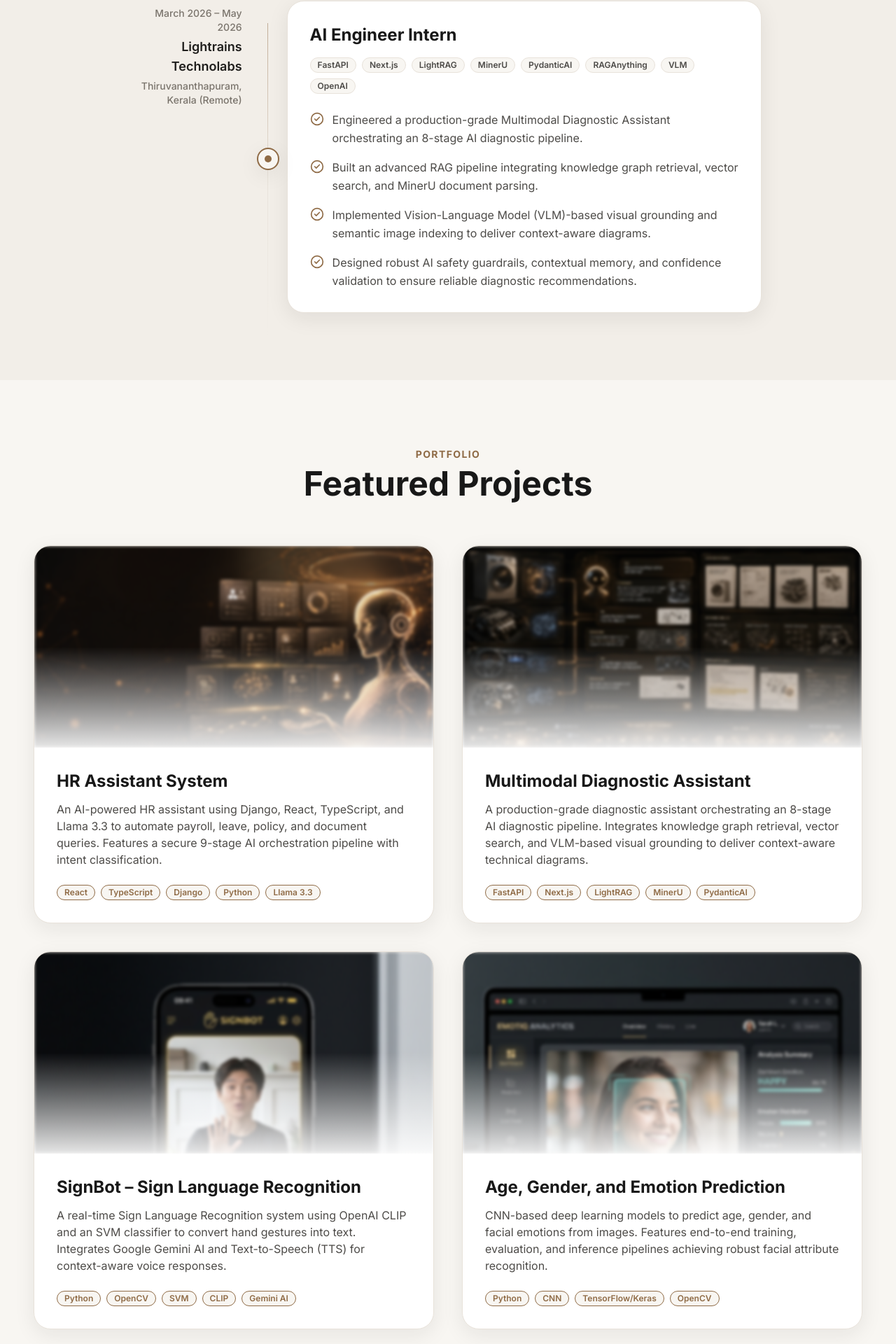
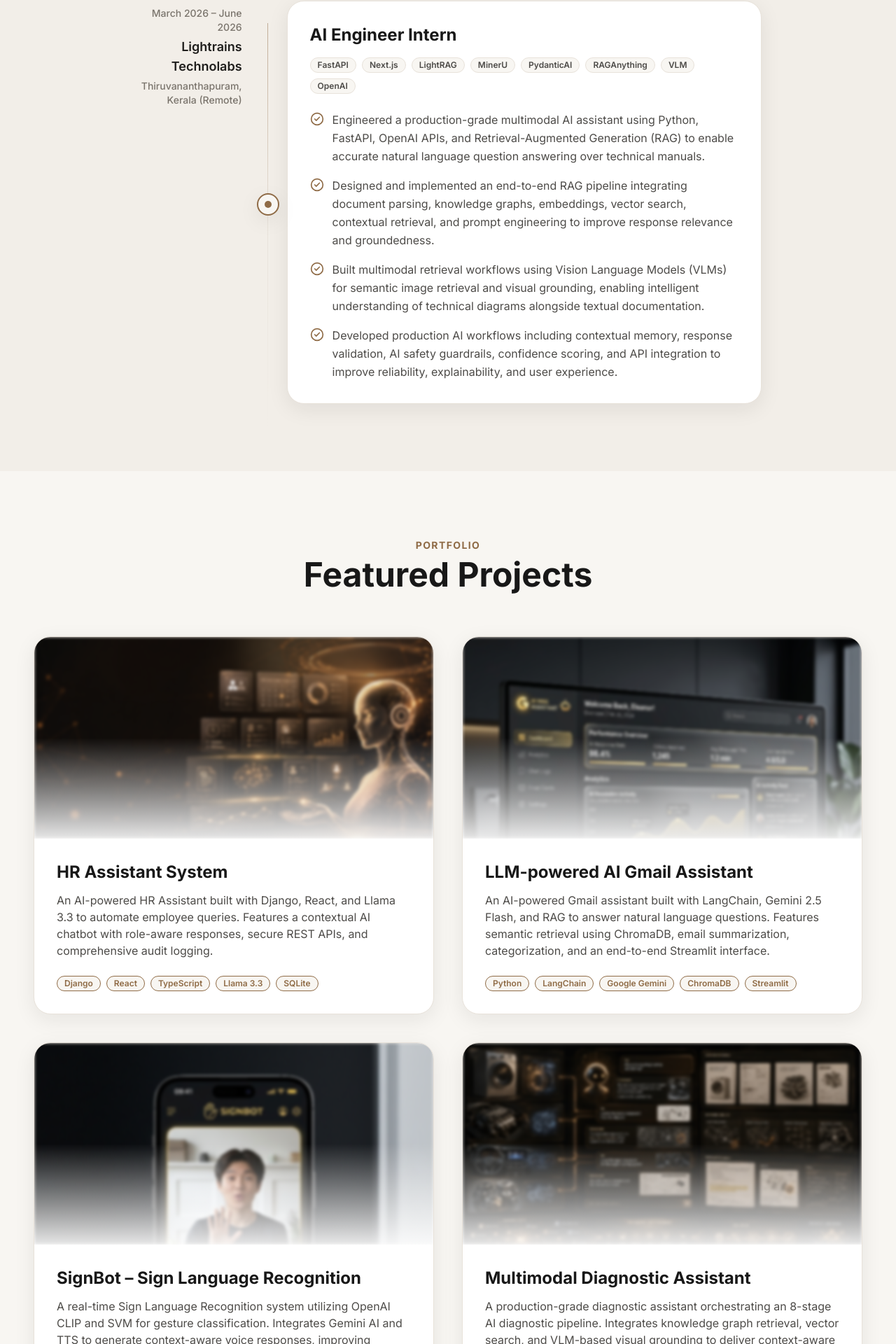
Before and after one commit to aleenavarghese29/portfolio, a Next.js app: page / in a window 1280 px wide. Shown: the part 2191-4111 px from the top of the page at 70% size. Built offline with nearby package versions, Linux system fonts and the light colour scheme.

Commit message:
Sync Experience and Projects text with latest resume

```diff
--- a/components/sections/Experience.tsx
+++ b/components/sections/Experience.tsx
@@ -9,13 +9,13 @@ const experienceData = [
     role: "AI Engineer Intern",
     company: "Lightrains Technolabs",
     location: "Thiruvananthapuram, Kerala (Remote)",
-    period: "March 2026 – May 2026",
+    period: "March 2026 – June 2026",
     technologies: ["FastAPI", "Next.js", "LightRAG", "MinerU", "PydanticAI", "RAGAnything", "VLM", "OpenAI"],
     achievements: [
-      "Engineered a production-grade Multimodal Diagnostic Assistant orchestrating an 8-stage AI diagnostic pipeline.",
-      "Built an advanced RAG pipeline integrating knowledge graph retrieval, vector search, and MinerU document parsing.",
-      "Implemented Vision-Language Model (VLM)-based visual grounding and semantic image indexing to deliver context-aware diagrams.",
-      "Designed robust AI safety guardrails, contextual memory, and confidence validation to ensure reliable diagnostic recommendations.",
+      "Engineered a production-grade multimodal AI assistant using Python, FastAPI, OpenAI APIs, and Retrieval-Augmented Generation (RAG) to enable accurate natural language question answering over technical manuals.",
+      "Designed and implemented an end-to-end RAG pipeline integrating document parsing, knowledge graphs, embeddings, vector search, contextual retrieval, and prompt engineering to improve response relevance and groundedness.",
+      "Built multimodal retrieval workflows using Vision Language Models (VLMs) for semantic image retrieval and visual grounding, enabling intelligent understanding of technical diagrams alongside textual documentation.",
+      "Developed production AI workflows including contextual memory, response validation, AI safety guardrails, confidence scoring, and API integration to improve reliability, explainability, and user experience.",
     ],
   },
 ];
--- a/components/sections/Projects.tsx
+++ b/components/sections/Projects.tsx
@@ -9,10 +9,26 @@ import { Badge } from "@/components/ui/badge";
 const projects = [
   {
     title: "HR Assistant System",
-    description: "An AI-powered HR assistant using Django, React, TypeScript, and Llama 3.3 to automate payroll, leave, policy, and document queries. Features a secure 9-stage AI orchestration pipeline with intent classification.",
+    description: "An AI-powered HR Assistant built with Django, React, and Llama 3.3 to automate employee queries. Features a contextual AI chatbot with role-aware responses, secure REST APIs, and comprehensive audit logging.",
     image: "/projects/hr_assistant.png",
-    technologies: ["React", "TypeScript", "Django", "Python", "Llama 3.3"],
+    technologies: ["Django", "React", "TypeScript", "Llama 3.3", "SQLite"],
     github: "https://github.com/aleenavarghese29/hr-assistant-system",
+    demo: "#",
+  },
+  {
+    title: "LLM-powered AI Gmail Assistant",
+    description: "An AI-powered Gmail assistant built with LangChain, Gemini 2.5 Flash, and RAG to answer natural language questions. Features semantic retrieval using ChromaDB, email summarization, categorization, and an end-to-end Streamlit interface.",
+    image: "/projects/chatbot.png",
+    technologies: ["Python", "LangChain", "Google Gemini", "ChromaDB", "Streamlit"],
+    github: "https://github.com/aleenavarghese29/AIGmailChatbot",
+    demo: "#",
+  },
+  {
+    title: "SignBot – Sign Language Recognition",
+    description: "A real-time Sign Language Recognition system utilizing OpenAI CLIP and SVM for gesture classification. Integrates Gemini AI and TTS to generate context-aware voice responses, improving accessibility through an end-to-end inference pipeline.",
+    image: "/projects/signbot.png",
+    technologies: ["Python", "OpenAI CLIP", "SVM", "Google Gemini AI", "Streamlit"],
+    github: "https://github.com/aleenavarghese29/signbot",
     demo: "#",
   },
   {
@@ -24,27 +40,11 @@ const projects = [
     demo: "#",
   },
   {
-    title: "SignBot – Sign Language Recognition",
-    description: "A real-time Sign Language Recognition system using OpenAI CLIP and an SVM classifier to convert hand gestures into text. Integrates Google Gemini AI and Text-to-Speech (TTS) for context-aware voice responses.",
-    image: "/projects/signbot.png",
-    technologies: ["Python", "OpenCV", "SVM", "CLIP", "Gemini AI"],
-    github: "https://github.com/aleenavarghese29/signbot",
-    demo: "#",
-  },
-  {
     title: "Age, Gender, and Emotion Prediction",
-    description: "CNN-based deep learning models to predict age, gender, and facial emotions from images. Features end-to-end training, evaluation, and inference pipelines achieving robust facial attribute recognition.",
+    description: "CNN-based deep learning models trained on UTKFace and FER2013 datasets to predict age, gender, and facial emotions. Includes complete pipelines for data preprocessing, training, and real-time inference using TensorFlow and OpenCV.",
     image: "/projects/emotion_prediction.png",
-    technologies: ["Python", "CNN", "TensorFlow/Keras", "OpenCV"],
+    technologies: ["Python", "TensorFlow", "Keras", "OpenCV"],
     github: "https://github.com/aleenavarghese29/Age-Gender-Emotion-Prediction",
-    demo: "#",
-  },
-  {
-    title: "AI Gmail Chatbot (RAG Based)",
-    description: "Cleaned and prepared Gmail data for retrieval using embedding-based indexing. Built a Retrieval-Augmented Generation (RAG) pipeline using LangChain and ChromaDB. Implemented basic rule-based email categorization and generated responses using LLM APIs.",
-    image: "/projects/chatbot.png",
-    technologies: ["Python", "LangChain", "ChromaDB", "Gmail API", "Gemini API", "Streamlit"],
-    github: "https://github.com/aleenavarghese29/AIGmailChatbot",
     demo: "#",
   },
   {
```
